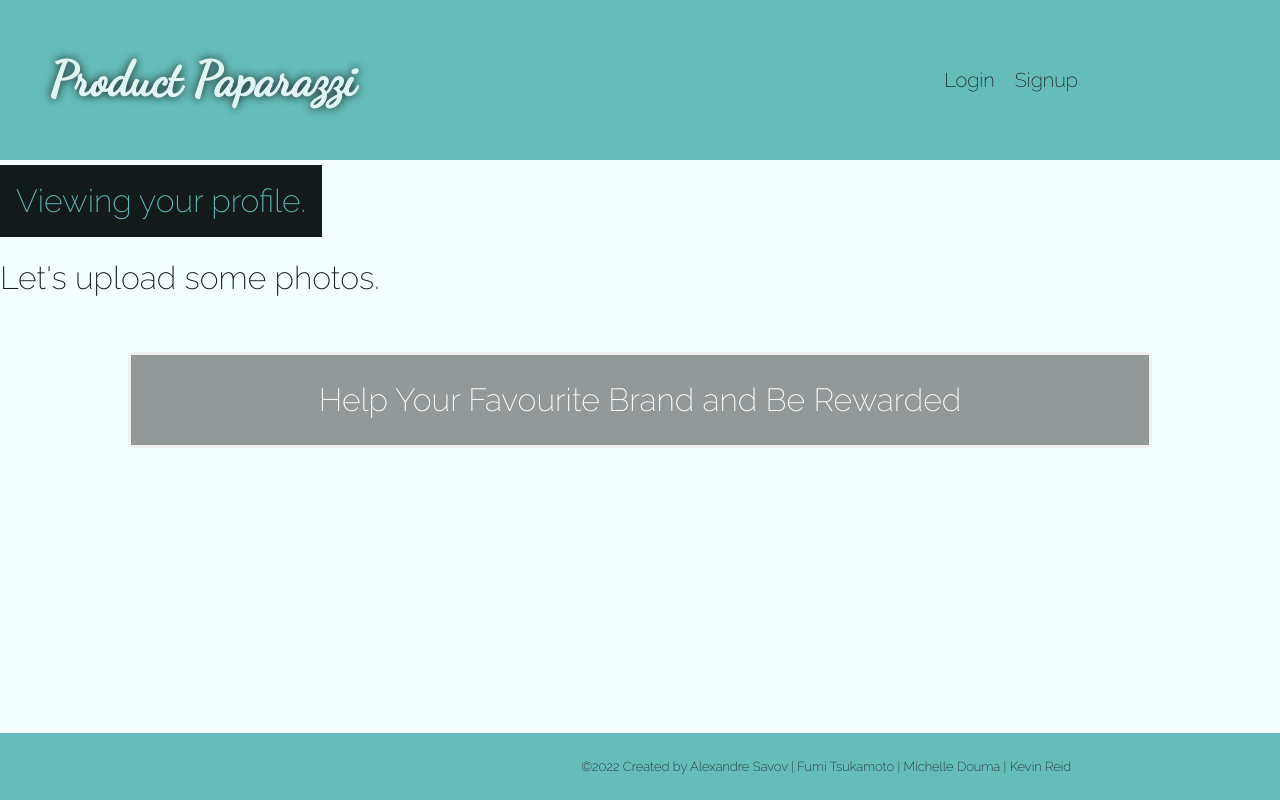
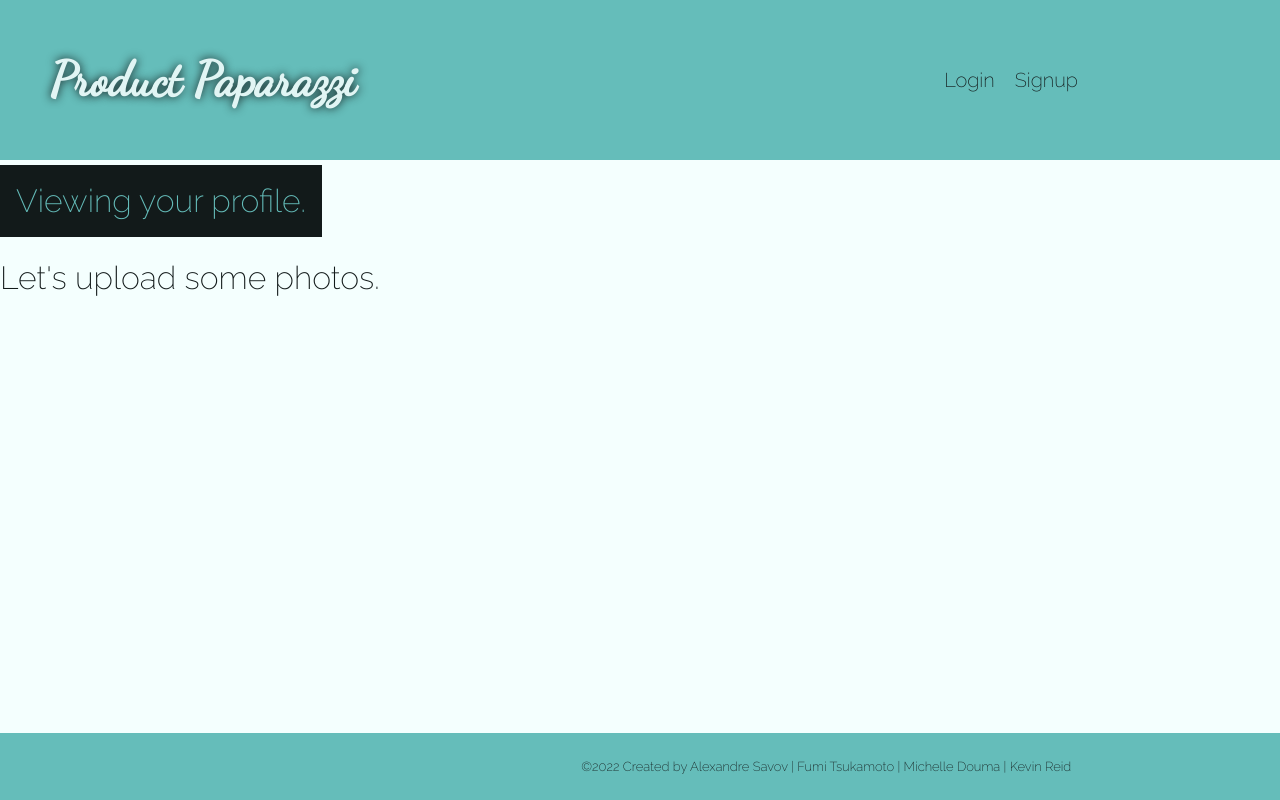
Before and after one commit to Vinyldude8896/product_paparazzi, a React (Create React App) app in the folder client/: page /profile in a window 1280 px wide. Built offline with nearby package versions, Linux system fonts and the light colour scheme; no server answers.

Commit message:
changed location of header to home page

```diff
--- a/client/src/components/Header/index.js
+++ b/client/src/components/Header/index.js
@@ -15,17 +15,6 @@ const Header = () => {
 				<Link to="/">
 					<h1>Product Paparazzi</h1>
 				</Link>
-
-
-        {!Auth.loggedIn() ? (
-          <>
-        <div class="bg-text">
-						<h2>Help Your Favourite Brand and Be Rewarded</h2>
-					</div>
-          </>
-        ) : (
-          <></>
-        )}
 
 				<nav className="text-center">
 					{Auth.loggedIn() ? (
--- a/client/src/pages/Home.js
+++ b/client/src/pages/Home.js
@@ -29,14 +29,15 @@ const Home = () => {
 					</div>
 				)}
 				<div className={`col-12 mb-3 ${loggedIn && "col-lg-8"}`}>
-					{/* {loading ? (
-            <div>Loading...</div>
-          ) : (
-            <ThoughtList
-              thoughts={thoughts}
-              title="Some Feed for Thought(s)..."
-            />
-          )} */}
+        {!Auth.loggedIn() ? (
+          <>
+        <div class="bg-text">
+						<h2>Help Your Favourite Brand and Be Rewarded</h2>
+					</div>
+          </>
+        ) : (
+          <></>
+        )}
 				</div>
 				{loggedIn && userData ? (
 					<div className="col-12 col-lg-3 mb-3"></div>
```
